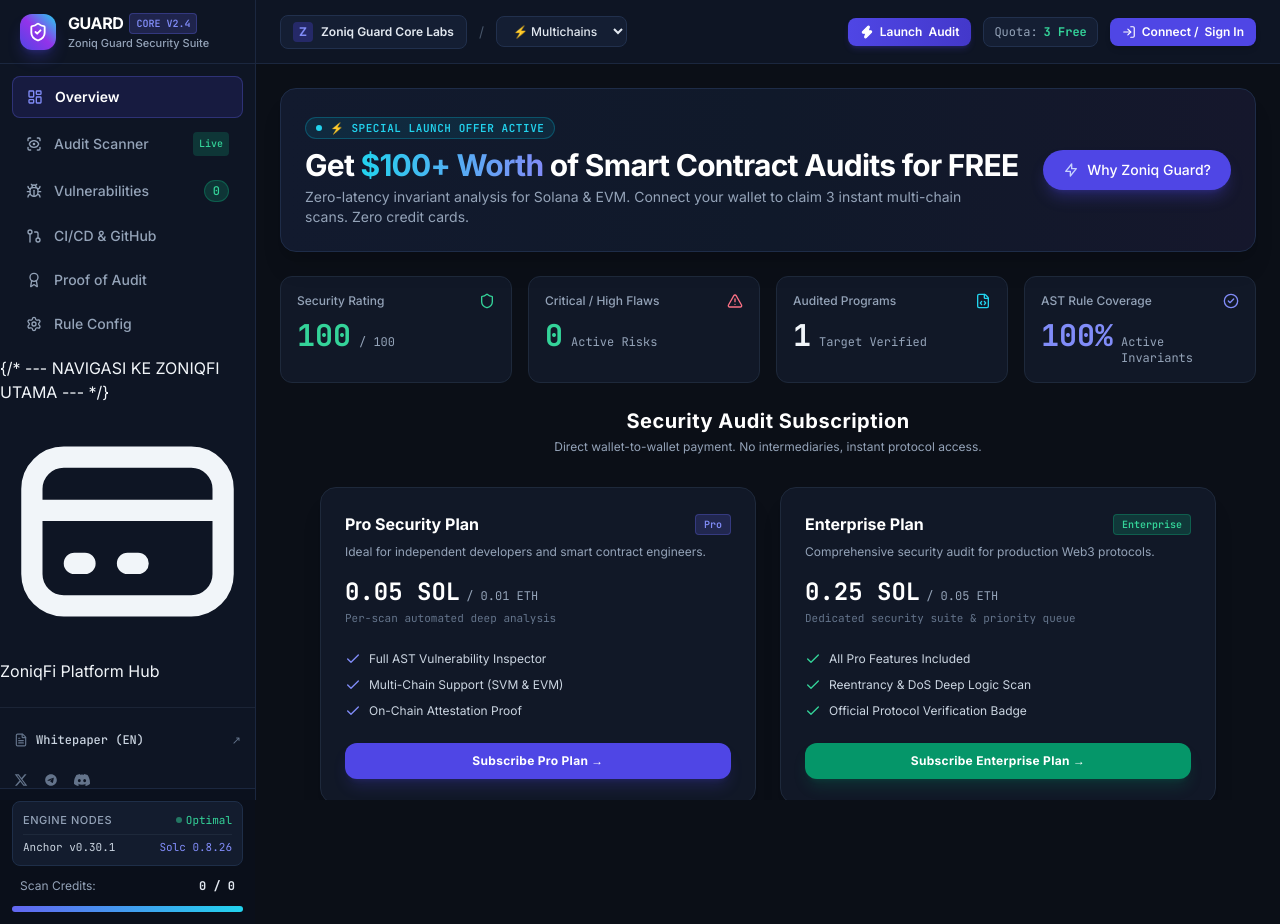
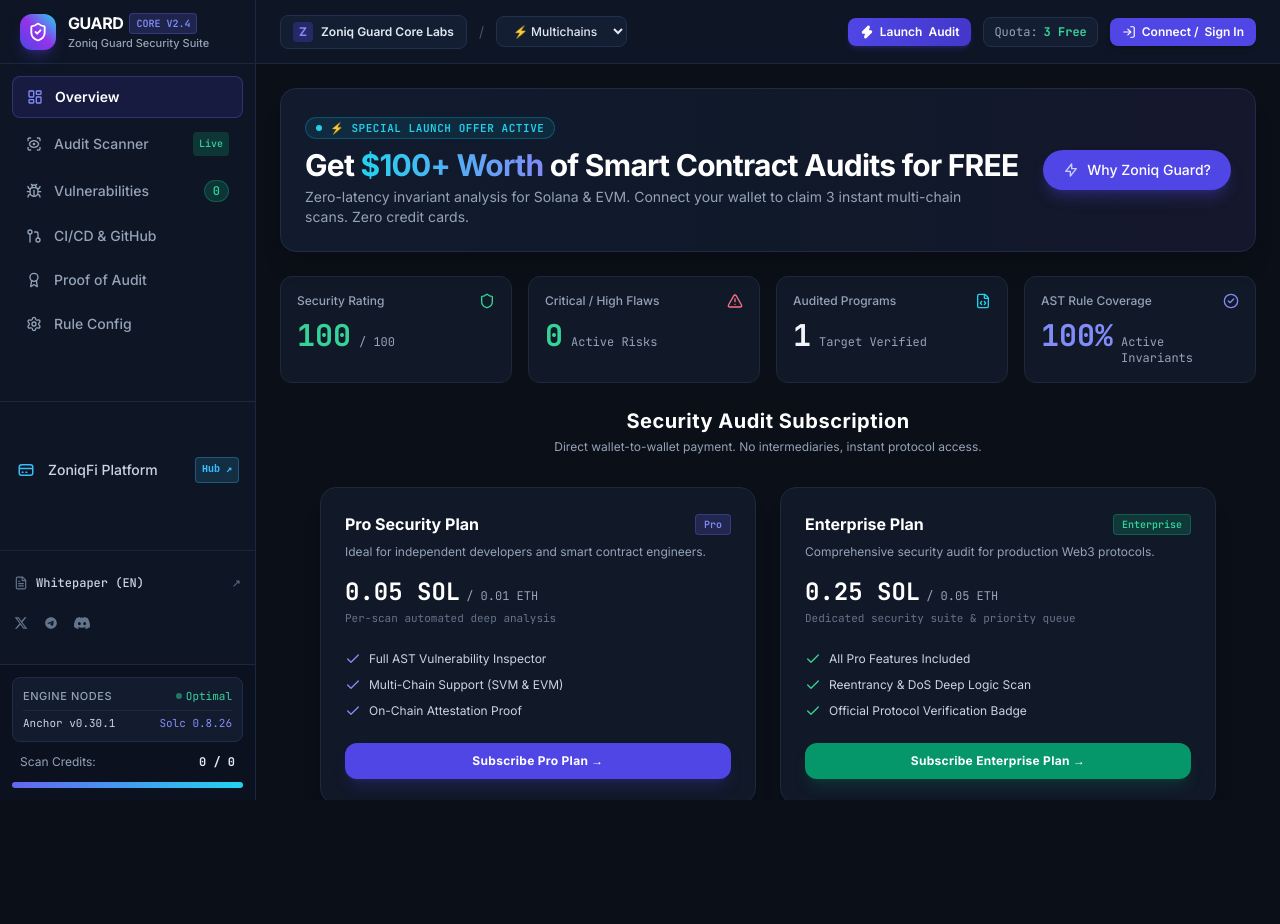
Before and after one commit to provizto/zoniq-guard, a plain HTML site: page apps/web/index.html in a window 1280 px wide. After the commit the page ends 800 px from the top, so only its background shows below. Drawn offline with nearby package versions, Linux system fonts and the light colour scheme; a script that the page names is missing.

Commit message:
fix(sidebar): correct zoniqfi navigation link styling and svg sizing

```diff
--- a/apps/web/index.html
+++ b/apps/web/index.html
@@ -162,22 +162,23 @@
       </nav>
     </div>
 
-    {/* --- NAVIGASI KE ZONIQFI UTAMA --- */}
-  <div className="my-3 border-t border-slate-800/80"></div>
+    <!-- NAVIGASI KE ZONIQFI UTAMA -->
+<div class="my-3 border-t border-slate-800"></div>
 
 <a
   href="https://zoniqfi.com"
   target="_blank"
   rel="noopener noreferrer"
-    className="flex items-center gap-3 px-4 py-2.5 text-sm font-medium text-slate-300 hover:text-white hover:bg-slate-800/60 rounded-xl transition-all"
+  class="flex items-center gap-3 px-4 py-2.5 text-sm font-medium text-slate-300 hover:text-white hover:bg-slate-800/60 rounded-xl transition-all"
+  style="display: flex; align-items: center; text-decoration: none;"
 >
-    <span className="p-1.5 rounded-lg bg-indigo-500/10 text-indigo-400">
-      <svg className="w-4 h-4" fill="none" stroke="currentColor" viewBox="0 0 24 24">
-        <path stroke-linecap="round" stroke-linejoin="round" stroke-width="2" d="M3 10h18M7 15h1m4 0h1m-7 4h12a3 3 0 003-3V8a3 3 0 00-3-3H6a3 3 0 00-3 3v8a3 3 0 003 3z" />
+  <span style="display: flex; align-items: center; justify-content: center; width: 20px; height: 20px; flex-shrink: 0; color: #38bdf8;">
+    <svg width="18" height="18" fill="none" stroke="currentColor" viewBox="0 0 24 24">
+      <path stroke-linecap="round" stroke-linejoin="round" stroke-width="2" d="M3 10h18M7 15h1m4 0h1m-7 4h12a3 3 0 003-3V8a3 3 0 00-3-3H6a3 3 0 00-3 3v8a3 3 0 003 3z"></path>
     </svg>
   </span>
-    <span>ZoniqFi Platform</span>
-    <span className="ml-auto text-xs px-2 py-0.5 rounded bg-indigo-500/20 text-indigo-300 border border-indigo-500/30">Hub</span>
+  <span style="font-size: 14px; font-weight: 500; color: #cbd5e1;">ZoniqFi Platform</span>
+  <span style="margin-left: auto; font-size: 10px; font-weight: 700; color: #38bdf8; background: rgba(56, 189, 248, 0.15); border: 1px solid rgba(56, 189, 248, 0.3); padding: 2px 6px; border-radius: 4px; font-family: monospace;">Hub ↗</span>
 </a>
 
     <!-- SIDEBAR WIDGET: WHITEPAPER & SOCIALS (CLEAN & SEAMLESS) -->
```
Lines whose indentation alone changed are shown as unchanged.
